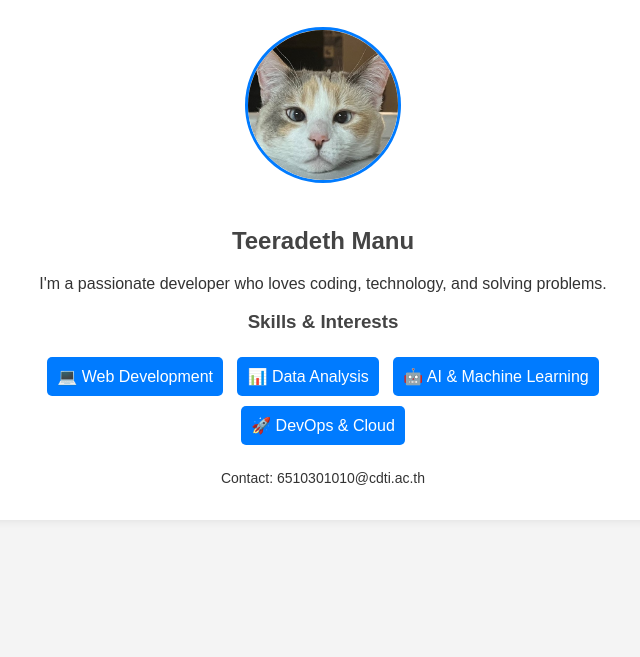
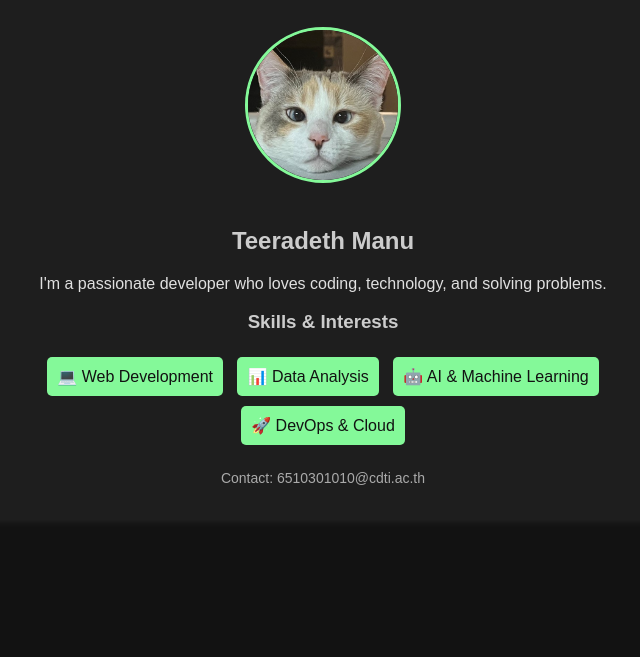
Before and after one commit to Starfall0/Docker-K8s, a plain HTML site: page www/src/index.html in a window 1280 px wide. Shown: the part 143-800 px from the top of the page, without its empty margins (317-957 px from the left). Drawn offline with Linux system fonts and the light colour scheme.

Commit message:
Edited: style.css

```diff
--- a/www/src/style.css
+++ b/www/src/style.css
@@ -2,8 +2,8 @@ body {
     font-family: Arial, sans-serif;
     margin: 0;
     padding: 0;
-    background-color: #f4f4f4;
-    color: #333;
+    background-color: #121212; /* Dark background */
+    color: #e0e0e0; /* Light text color */
 }
 
 .container {
@@ -11,14 +11,14 @@ body {
     margin: auto;
     text-align: center;
     padding: 20px;
-    background: white;
-    box-shadow: 0px 0px 10px rgba(0, 0, 0, 0.1);
+    background: #1e1e1e; /* Darker background for the container */
+    box-shadow: 0px 0px 10px rgba(255, 255, 255, 0.1); /* Subtle white shadow */
     border-radius: 10px;
     margin-top: 50px;
 }
 
 header h1 {
-    color: #007bff;
+    color: #84f999; /* Light green heading */
 }
 
 .profile img {
@@ -26,11 +26,11 @@ header h1 {
     height: 150px;
     border-radius: 50%;
     margin: 20px 0;
-    border: 3px solid #007bff;
+    border: 3px solid #84f999; /* Light green border */
 }
 
 h2, h3 {
-    color: #444;
+    color: #cccccc; /* Lighter text for headings */
 }
 
 .details ul {
@@ -39,8 +39,8 @@ h2, h3 {
 }
 
 .details ul li {
-    background: #007bff;
-    color: white;
+    background: #84f999; /* Bright green background */
+    color: #121212; /* Dark text for contrast */
     padding: 10px;
     margin: 5px;
     border-radius: 5px;
@@ -50,11 +50,12 @@ h2, h3 {
 footer {
     margin-top: 20px;
     font-size: 14px;
+    color: #aaaaaa; /* Muted footer text */
 }
 
 footer a {
     text-decoration: none;
-    color: #007bff;
+    color: #00aaff; /* Link color */
 }
 
 footer a:hover {
```
Also changed, not shown: 1 other file.
